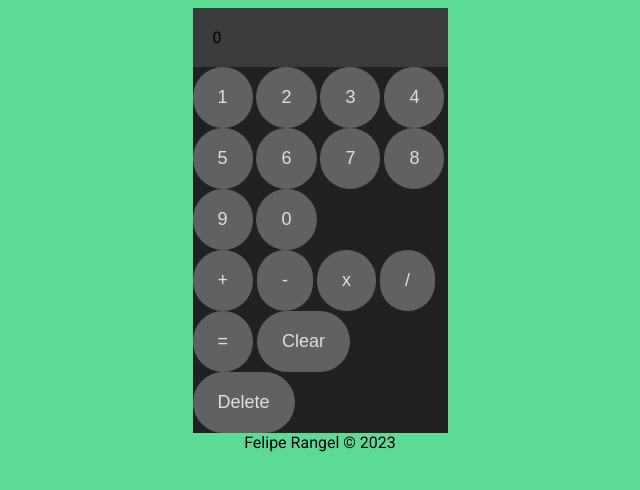
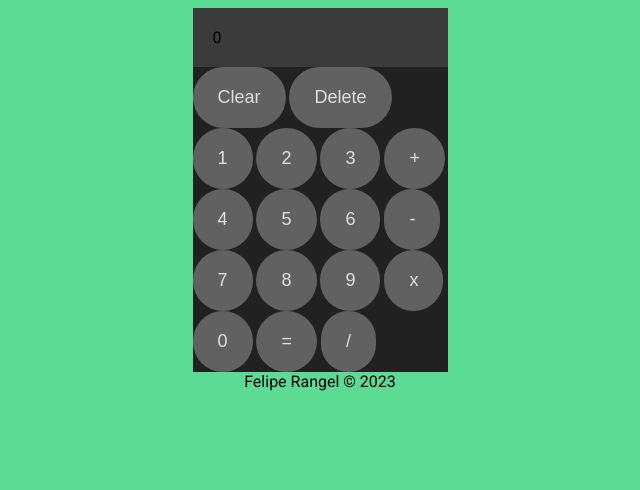
Before and after one commit to felpoio/Calculadora, a plain HTML site: page index.html in a window 1280 px wide. Shown: the whole page, without its empty margins (320-960 px from the left). Drawn offline with Linux system fonts and the light colour scheme.

Commit message:
Reorder buttons and operators in index.html

```diff
--- a/index.html
+++ b/index.html
@@ -11,27 +11,30 @@
         <div id="container">
             <div id="display">0</div>
             <div id="buttons">
-                <div id="numbers">
+                <button id="clear">Clear</button>
+                <button id="delete">Delete</button>
+
                 <button id="1" onclick="mostraDisplay(this)">1</button>
                 <button id="2" onclick="mostraDisplay(this)">2</button>
                 <button id="3" onclick="mostraDisplay(this)">3</button>
+
+                <button onclick="selecionaOperador(this)">+</button>
+
                 <button id="4" onclick="mostraDisplay(this)">4</button>
                 <button id="5" onclick="mostraDisplay(this)">5</button>
                 <button id="6" onclick="mostraDisplay(this)">6</button>
+
+                <button onclick="selecionaOperador(this)">-</button>
+
                 <button id="7" onclick="mostraDisplay(this)">7</button>
                 <button id="8" onclick="mostraDisplay(this)">8</button>
                 <button id="9" onclick="mostraDisplay(this)">9</button>
+
+                <button onclick="selecionaOperador(this)">x</button>
+
                 <button id="0" onclick="mostraDisplay(this)">0</button>
-                </div>
-                <div id="operador">
-                    <button onclick="selecionaOperador(this)">+</button>
-                    <button onclick="selecionaOperador(this)">-</button>
-                    <button onclick="selecionaOperador(this)">x</button>
+                <button id="equals">=</button>
                 <button onclick="selecionaOperador(this)">/</button>
-                    <button id="equals">=</button>
-                    <button id="clear">Clear</button>
-                    <button id="delete">Delete</button>
-                </div>
             </div>
         </div>
     </div>
```
Lines whose indentation alone changed are shown as unchanged.
